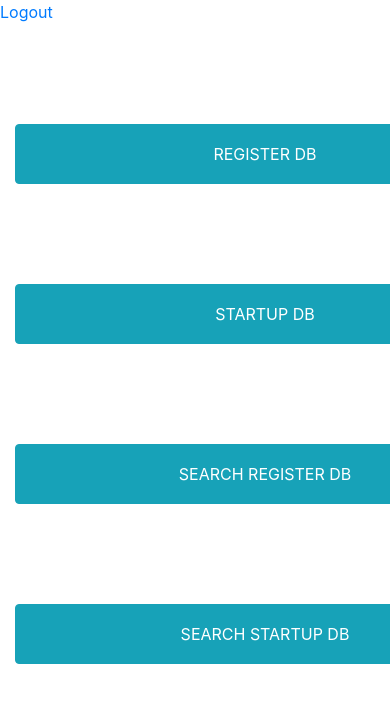
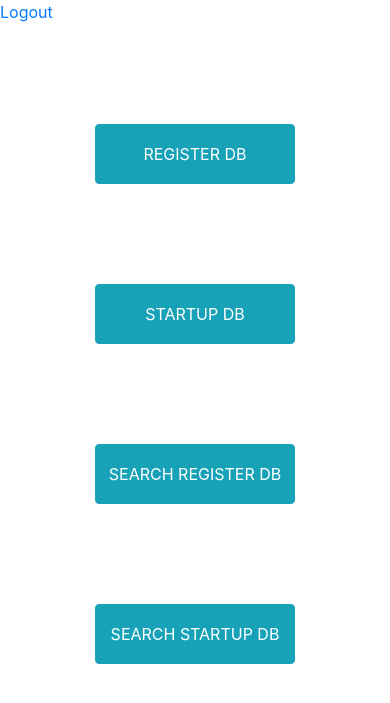
Before and after one commit to iedccoet/aifestregistration, a PHP site: page /webmanager/webmanager_select.php in a window 390 px wide; the page is wider, and only the part inside the window is pictured. Shown: the top 703 px of that part. Run offline with PHP 8.4, Linux system fonts and the light colour scheme; the visitor is signed in with stand-in values (Sample User, id 1).

Commit message:
Update webmanager.css

```diff
--- a/webmanager/webmanager.css
+++ b/webmanager/webmanager.css
@@ -19,3 +19,12 @@ table, th, td {
 	height:60px;
 	width:500px;
 }
+
+@media screen and (max-width: 580px) {
+      .button-control{
+      	display: inline-block;
+		margin-top: 100px;
+		height:60px;
+		width:200px;
+      }
+}
```
